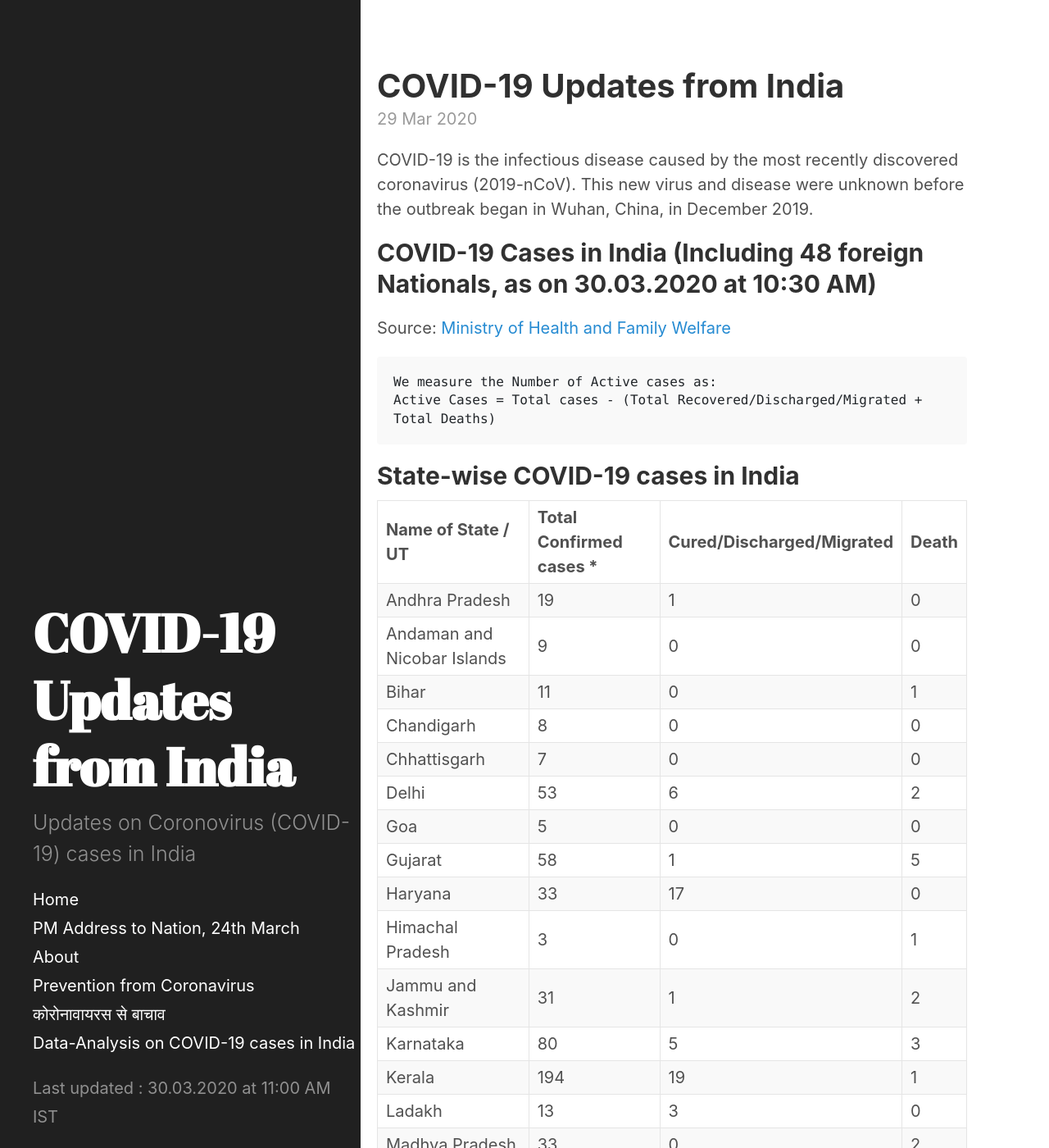
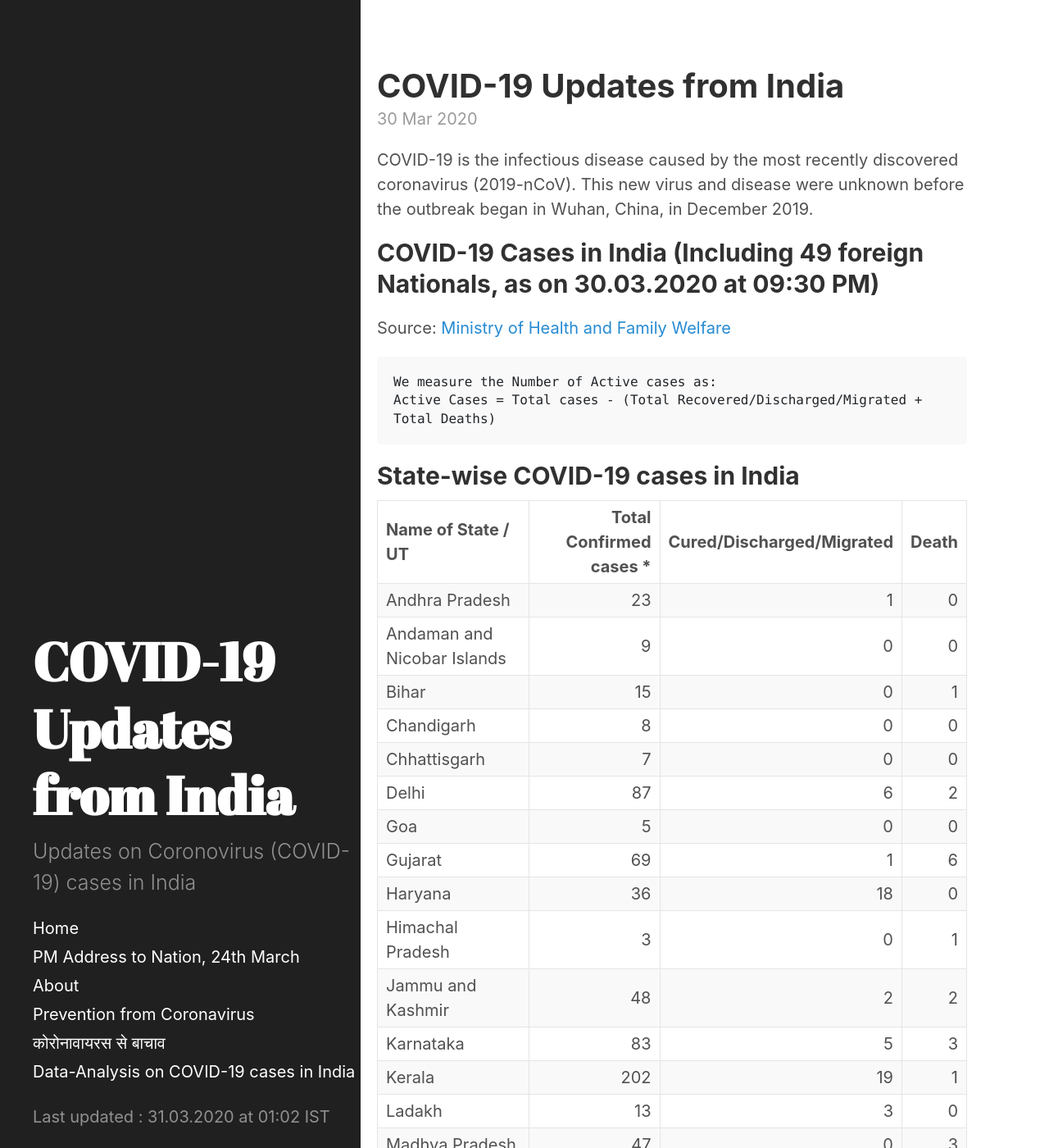
Before and after one commit to bhooraj/covid19updates-india, a Jekyll site: the page built from _posts/2020-03-30-home.md, in a window 1280 px wide and 1400 px high. Shown: the whole window at 82% size. Built offline with Jekyll 4.4.1, drawn with Linux system fonts in a browser that asks for light colours; some of the changed lines change nothing that is shown; some of the changed text lies outside the part shown.

Commit message:
Updating the table

```diff
--- a/_data/last_updated.yml
+++ b/_data/last_updated.yml
@@ -1 +1 @@
-- updated_on : "30.03.2020 at 11:00 AM IST"
+- updated_on : 31.03.2020 at 01:02 IST
--- /dev/null
+++ b/_includes/table-20200330-2300.md
@@ -0,0 +1,29 @@
+| Name of State / UT          |   Total Confirmed cases * |   Cured/Discharged/Migrated |   Death |
+|:----------------------------|--------------------------:|----------------------------:|--------:|
+| Andhra Pradesh              |                        23 |                           1 |       0 |
+| Andaman and Nicobar Islands |                         9 |                           0 |       0 |
+| Bihar                       |                        15 |                           0 |       1 |
+| Chandigarh                  |                         8 |                           0 |       0 |
+| Chhattisgarh                |                         7 |                           0 |       0 |
+| Delhi                       |                        87 |                           6 |       2 |
+| Goa                         |                         5 |                           0 |       0 |
+| Gujarat                     |                        69 |                           1 |       6 |
+| Haryana                     |                        36 |                          18 |       0 |
+| Himachal Pradesh            |                         3 |                           0 |       1 |
+| Jammu and Kashmir           |                        48 |                           2 |       2 |
+| Karnataka                   |                        83 |                           5 |       3 |
+| Kerala                      |                       202 |                          19 |       1 |
+| Ladakh                      |                        13 |                           3 |       0 |
+| Madhya Pradesh              |                        47 |                           0 |       3 |
+| Maharashtra                 |                       198 |                          25 |       8 |
+| Manipur                     |                         1 |                           0 |       0 |
+| Mizoram                     |                         1 |                           0 |       0 |
+| Odisha                      |                         3 |                           0 |       0 |
+| Puducherry                  |                         1 |                           0 |       0 |
+| Punjab                      |                        38 |                           1 |       1 |
+| Rajasthan                   |                        59 |                           3 |       0 |
+| Tamil Nadu                  |                        67 |                           4 |       1 |
+| Telengana                   |                        71 |                           1 |       1 |
+| Uttarakhand                 |                         7 |                           2 |       0 |
+| Uttar Pradesh               |                        82 |                          11 |       0 |
+| West Bengal                 |                        22 |                           0 |       2 |
--- a/_posts/2020-03-29-home.md
+++ b/_posts/2020-03-30-home.md
@@ -6,7 +6,7 @@ last_update: true
 
 COVID-19 is the infectious disease caused by the most recently discovered coronavirus (2019-nCoV). This new virus and disease were unknown before the outbreak began in Wuhan, China, in December 2019.
 
-## COVID-19 Cases in India (Including 48 foreign Nationals, as on 30.03.2020 at 10:30 AM)
+## COVID-19 Cases in India (Including 49 foreign Nationals, as on 30.03.2020 at 09:30 PM)
 <p id = "totalcases" style="font-size: 1.2rem; font-weight: bold;"></p>
 <p id = "totalrecovered" style="font-size: 1.2rem; font-weight: bold;"></p>
 <p id = "totaldeaths" style="font-size: 1.2rem; font-weight: bold;"></p>
@@ -22,7 +22,7 @@ Active Cases = Total cases - (Total Recovered/Discharged/Migrated + Total Deaths
 
 <div class="datatable-begin"></div>
 
-{% include table_30march10-30am.md %}
+{% include table-20200330-2300.md %}
 
 <div class="datatable-end"></div>
 
```
